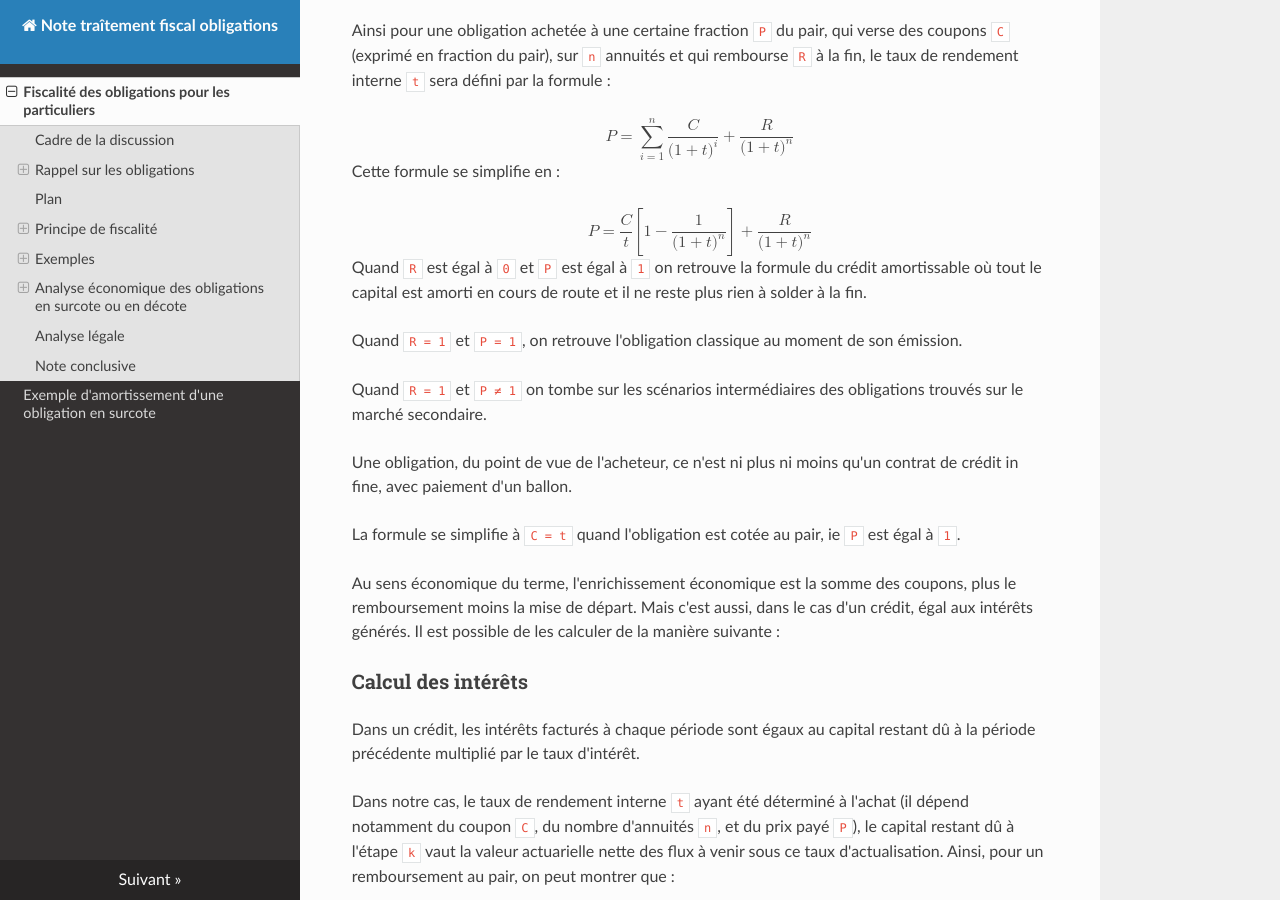
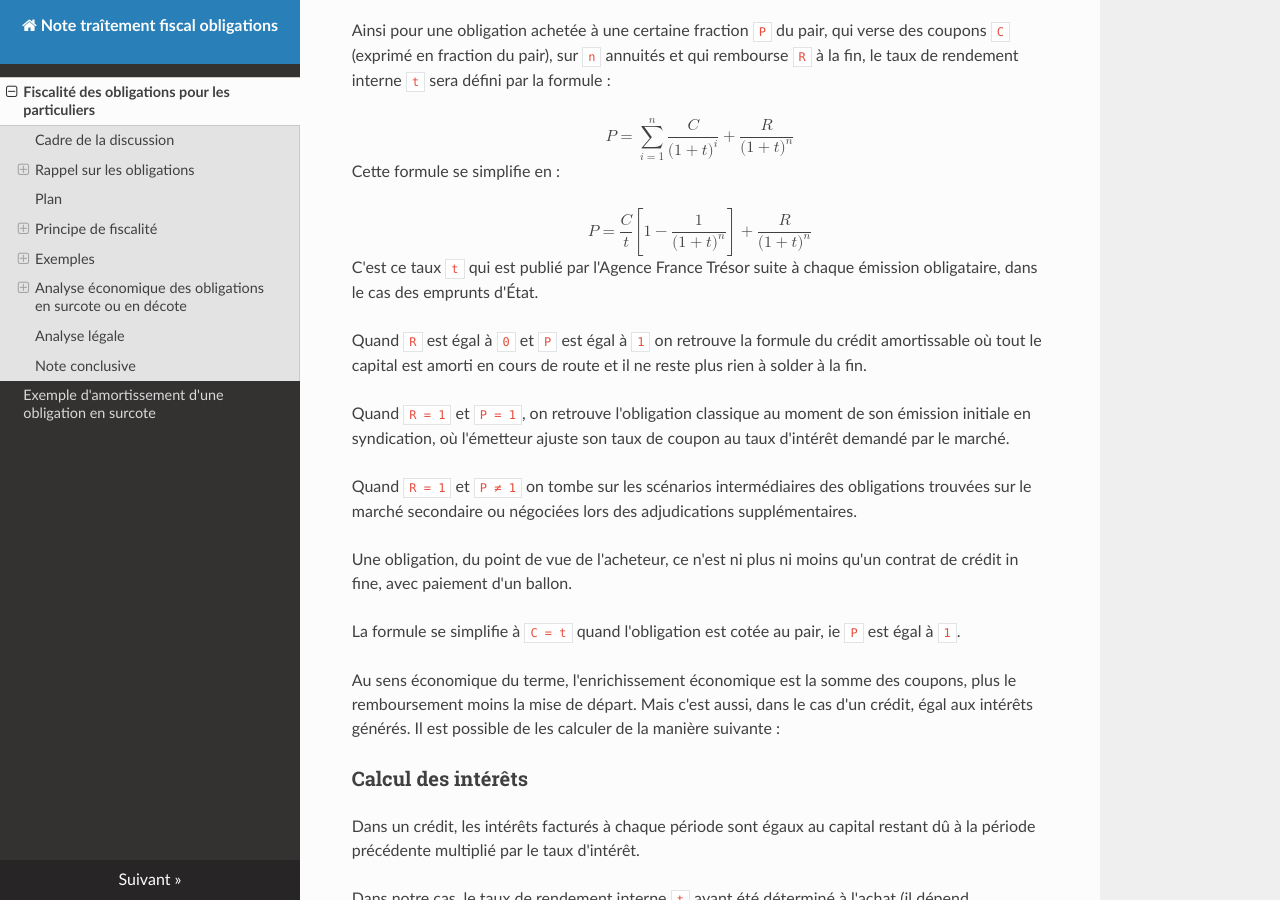
Before and after one commit to ConscritNeuneu/note-traitement-fiscal-obligations, an MkDocs documentation site: the page built from docs/note_fiscalisation_obligations.md, in a window 1280 px wide and 900 px high, scrolled down 6876 px. Built offline with MkDocs 1.6.1, drawn with Linux system fonts in a browser that asks for light colours; nearby versions of some CDN libraries; some of the changed text lies outside the part shown.

Commit message:
Qqes précisions sur la pratique de l'AFT

```diff
--- a/docs/note_fiscalisation_obligations.md
+++ b/docs/note_fiscalisation_obligations.md
@@ -235,7 +235,7 @@ Instrument : [OAT 5,75 % 25 octobre 2032](https://www.aft.gouv.fr/fr/titre/fr000
 
 Cette obligation crée au début des années 2000 s'échange systématiquement
 au dessus du pair depuis de nombreuses années, y compris lors des
-adjudications ayant eu lieu ultérieuement par l'AFT.
+adjudications ayant eu lieu ultérieuement par l'Agence France Trésor.
 
 | Caractéristique | Valeur |
 | --------------- | ------ |
@@ -396,15 +396,20 @@ Cette formule se simplifie en :
   </mrow>
 </math>
 
+C'est ce taux `t` qui est publié par l'Agence France Trésor suite à chaque
+émission obligataire, dans le cas des emprunts d'État.
+
 Quand `R` est égal à `0` et `P` est égal à `1` on retrouve la formule du crédit
 amortissable où tout le capital est amorti en cours de route et il ne reste
 plus rien à solder à la fin.
 
 Quand `R = 1` et `P = 1`, on retrouve l'obligation classique au moment de
-son émission.
+son émission initiale en syndication, où l'émetteur ajuste son taux de
+coupon au taux d'intérêt demandé par le marché.
 
 Quand `R = 1` et `P ≠ 1` on tombe sur les scénarios intermédiaires des
-obligations trouvés sur le marché secondaire.
+obligations trouvées sur le marché secondaire ou négociées lors des
+adjudications supplémentaires.
 
 Une obligation, du point de vue de l'acheteur, ce n'est ni plus ni moins
 qu'un contrat de crédit in fine, avec paiement d'un ballon.
```
